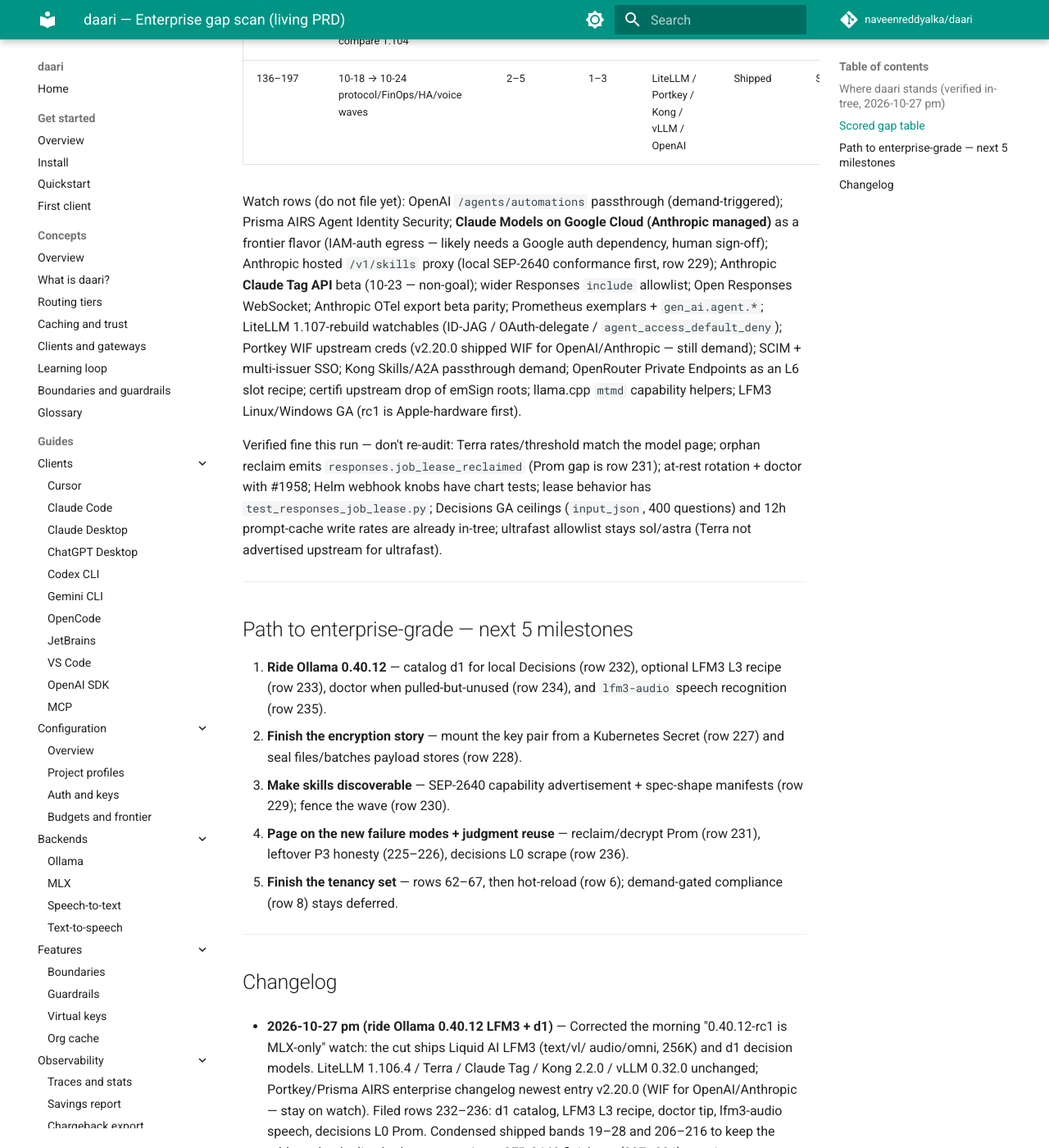
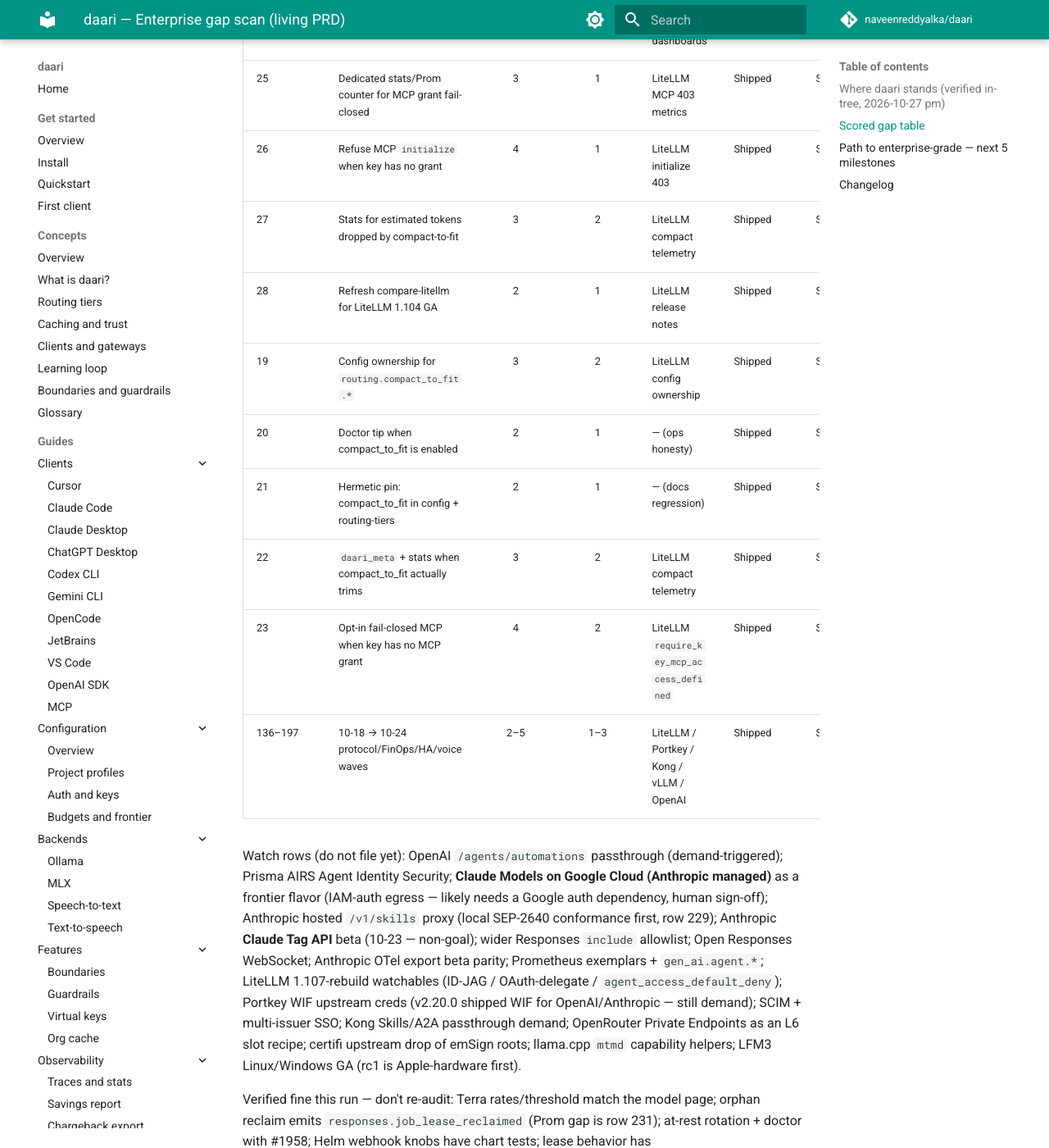
Before and after one commit to naveenreddyalka/daari, an MkDocs documentation site: the page built from docs/prd/ENTERPRISE.md, in a window 1280 px wide and 1400 px high, scrolled down 3961 px. Shown: the whole window at 82% size. Built offline with MkDocs 1.6.1 and Material for MkDocs 9.7.7, drawn with Linux system fonts in a browser that asks for light colours; comment, search, counter and statistics services are not loaded; some of the changed text lies outside the part shown.

Commit message:
docs(prd): restore pinned compact/MCP grant rows for ENTERPRISE pin test

```diff
--- a/docs/prd/ENTERPRISE.md
+++ b/docs/prd/ENTERPRISE.md
@@ -65,7 +65,16 @@
 | 6 | Hot-reload `config.yaml` | 3 | 2 | LiteLLM config ownership | Open — needs long session | Open |
 | 7 | Per-key tool-name allowlist for Messages `mcp_servers` | 4 | 3 | LiteLLM `mcp_tool_permissions` | Parked (≥60m session) | Parked |
 | 8 | Full DCR; A2A; Realtime/WS; stdio MCP; M365; FIPS; HIPAA BAA | 2–4 | 3–5 | Portkey / Kong / LiteLLM | Demand-triggered | Watch |
-| 19–28 | compact_to_fit + MCP grant fail-closed + compare 1.104 | 2–4 | 1–2 | LiteLLM | Shipped | Shipped |
+| 24 | Grafana panel for `compact_to_fit_applied` | 2 | 1 | LiteLLM spend dashboards | Shipped | Shipped |
+| 25 | Dedicated stats/Prom counter for MCP grant fail-closed | 3 | 1 | LiteLLM MCP 403 metrics | Shipped | Shipped |
+| 26 | Refuse MCP `initialize` when key has no grant | 4 | 1 | LiteLLM initialize 403 | Shipped | Shipped |
+| 27 | Stats for estimated tokens dropped by compact-to-fit | 3 | 2 | LiteLLM compact telemetry | Shipped | Shipped |
+| 28 | Refresh compare-litellm for LiteLLM 1.104 GA | 2 | 1 | LiteLLM release notes | Shipped | Shipped |
+| 19 | Config ownership for `routing.compact_to_fit.*` | 3 | 2 | LiteLLM config ownership | Shipped | Shipped |
+| 20 | Doctor tip when compact_to_fit is enabled | 2 | 1 | — (ops honesty) | Shipped | Shipped |
+| 21 | Hermetic pin: compact_to_fit in config + routing-tiers | 2 | 1 | — (docs regression) | Shipped | Shipped |
+| 22 | `daari_meta` + stats when compact_to_fit actually trims | 3 | 2 | LiteLLM compact telemetry | Shipped | Shipped |
+| 23 | Opt-in fail-closed MCP when key has no MCP grant | 4 | 2 | LiteLLM `require_key_mcp_access_defined` | Shipped | Shipped |
 | 136–197 | 10-18 → 10-24 protocol/FinOps/HA/voice waves | 2–5 | 1–3 | LiteLLM / Portkey / Kong / vLLM / OpenAI | Shipped | Shipped |
 
 Watch rows (do not file yet): OpenAI `/agents/automations` passthrough
@@ -118,8 +127,8 @@
   Claude Tag / Kong 2.2.0 / vLLM 0.32.0 unchanged; Portkey/Prisma AIRS enterprise
   changelog newest entry v2.20.0 (WIF for OpenAI/Anthropic — stay on watch). Filed rows
   232–236: d1 catalog, LFM3 L3 recipe, doctor tip, lfm3-audio speech,
-  decisions L0 Prom. Condensed shipped bands 19–28 and 206–216 to keep
-  the table under the line budget; encryption + SEP-2640 finish set
+  decisions L0 Prom. Kept pinned compact/MCP grant rows 19–28 Shipped
+  (pin test); condensed 206–216; encryption + SEP-2640 finish set
   (227–231) remains open.
 
 - **2026-10-27 (finish what shipped yesterday)** — Marked rows 217–224
```
